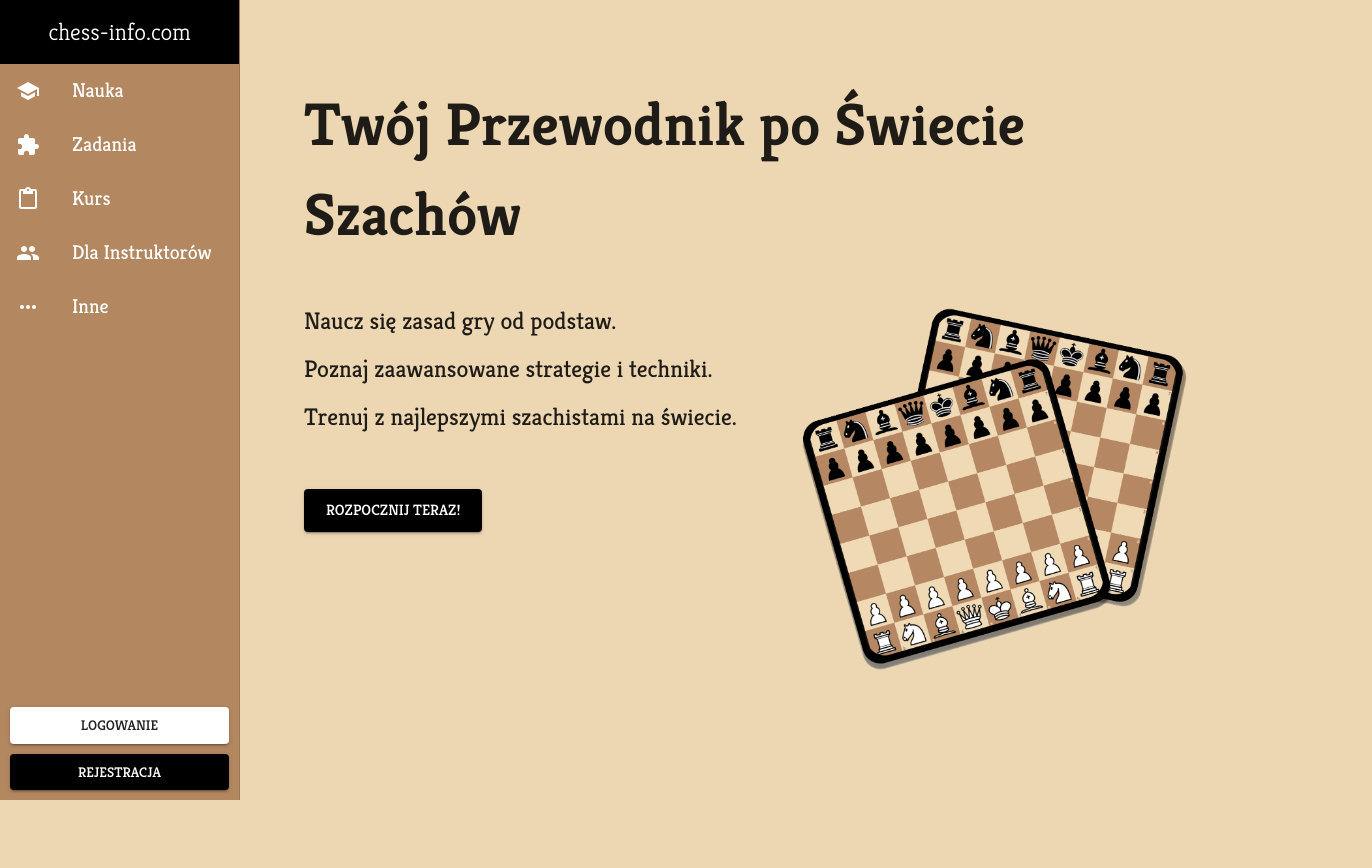
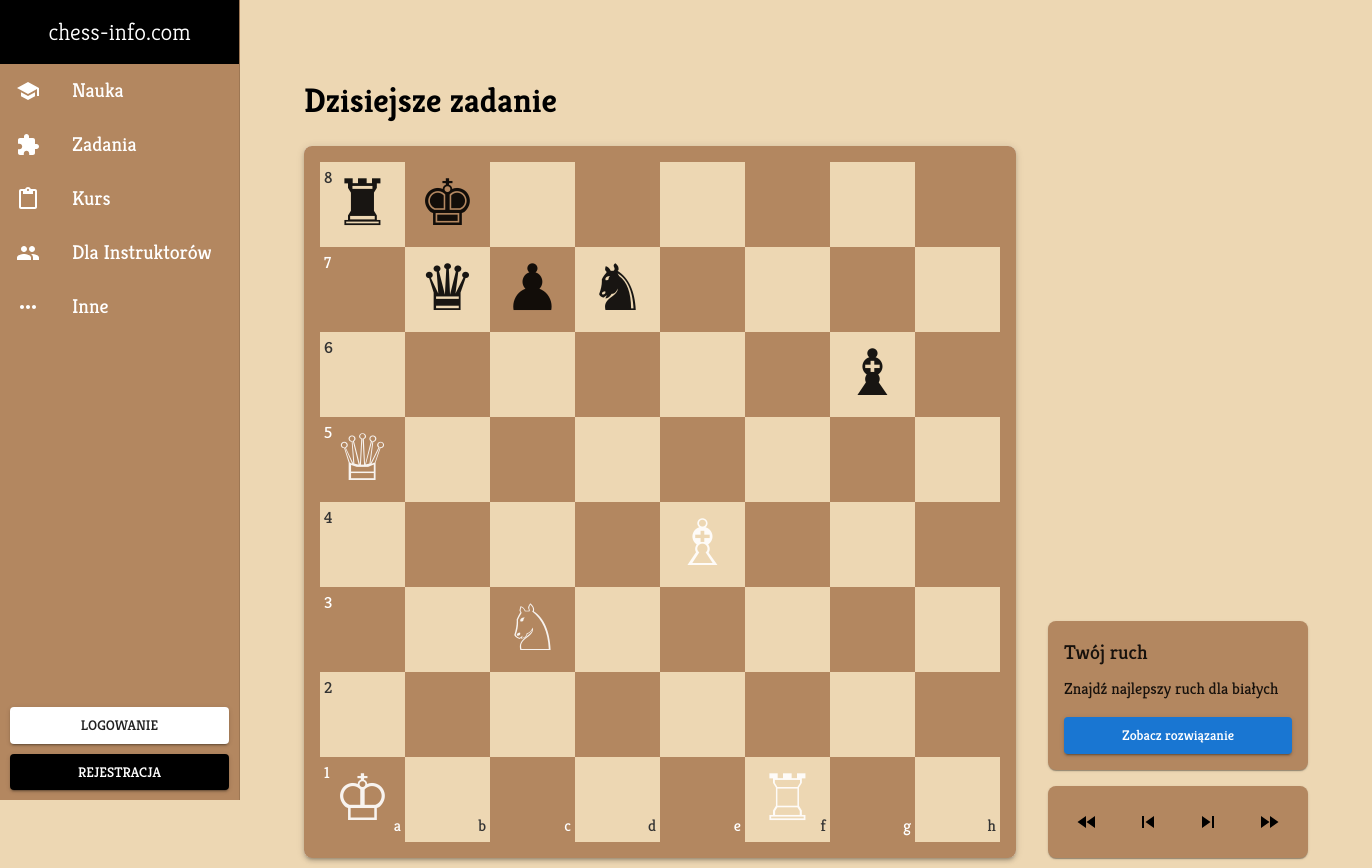
Before and after one commit to wojzam/chess-info, a React (Vite) app in the folder frontend/: page /daily-task in a window 1280 px wide. Before the commit this address led to /. Shown: the top 868 px of the page, 1372 px wide, since content can reach past the window. Before the commit the page ends 800 px from the top, so only its background shows below. Built offline with nearby package versions, Linux system fonts and the light colour scheme.

Commit message:
Add daily task page

```diff
--- a/frontend/src/App.jsx
+++ b/frontend/src/App.jsx
@@ -6,6 +6,7 @@ import MainPage from './pages/MainPage.jsx';
 import Login from './pages/Login.jsx';
 import SignUp from './pages/SignUp.jsx';
 import PuzzlePage from "./pages/PuzzlePage.jsx";
+import DailyTaskPage from "./pages/DailyTaskPage.jsx";
 import NewMeetingPage from "./pages/NewMeetingPage.jsx";
 
 export default function App() {
@@ -21,6 +22,7 @@ export default function App() {
                         <Route path="/login" element={<Login/>}/>
                         <Route path="/signup" element={<SignUp/>}/>
                         <Route path="/puzzle" element={<PuzzlePage/>}/>
+                        <Route path="/daily-task" element={<DailyTaskPage/>}/>
                         <Route path="/new-meeting" element={<NewMeetingPage/>}/>
                     </Route>
                     <Route path="*" element={<Navigate replace to="/"/>}/>
--- a/frontend/src/components/Layout.jsx
+++ b/frontend/src/components/Layout.jsx
@@ -53,7 +53,7 @@ export default function Layout() {
             text: "Zadania",
             icon: <ExtensionIcon/>,
             submenu: [
-                {text: "Dzisiejsze zadanie", href: "/"},
+                {text: "Dzisiejsze zadanie", href: "/daily-task"},
                 {text: "Obecne zadania", href: "/"},
                 {text: "Rozpocznij nowe", href: "/"},
             ]
--- /dev/null
+++ b/frontend/src/components/chess/ControlledChessBoard.jsx
@@ -0,0 +1,143 @@
+import React, {useState} from 'react';
+import {Box, Button, Paper, Stack, Typography} from '@mui/material';
+import ChessBoard from "./ChessBoard.jsx";
+import SkipPreviousIcon from '@mui/icons-material/SkipPrevious';
+import FastRewindIcon from '@mui/icons-material/FastRewind';
+import FastForwardIcon from '@mui/icons-material/FastForward';
+import SkipNextIcon from '@mui/icons-material/SkipNext';
+
+const ControlledChessBoard = ({puzzle}) => {
+    const [showSolution, setShowSolution] = useState(false);
+
+    const handleShowSolution = () => {
+        setShowSolution(true);
+    };
+
+    const handleFirstMove = () => {
+        // TODO
+    };
+
+    const handlePreviousMove = () => {
+        // TODO
+    };
+
+    const handleNextMove = () => {
+        // TODO
+    };
+
+    const handleLastMove = () => {
+        // TODO
+    };
+
+    return (
+        <Box sx={{
+            display: 'flex',
+            gap: 4,
+            flexDirection: {
+                xs: "column",
+                sm: "column",
+                md: "row",
+            },
+        }}>
+            <Box sx={{flex: 1}}>
+                <Paper
+                    elevation={3}
+                    sx={{
+                        borderRadius: 2,
+                        overflow: 'hidden',
+                        backgroundColor: '#fff'
+                    }}
+                >
+                    <ChessBoard puzzle={puzzle}/>
+                </Paper>
+            </Box>
+
+            {/* Right Side - Info Panel */}
+            <Box
+                sx={{
+                    width: {
+                        xs: "100%",
+                        sm: "100%",
+                        md: '260px',
+                    },
+                    display: 'flex',
+                    flexDirection: 'column',
+                    justifyContent: 'flex-end',
+                    gap: 2
+                }}
+            >
+                {/* Move Instructions */}
+                <Paper
+                    sx={{
+                        p: 2,
+                        borderRadius: 2
+                    }}
+                >
+                    <Typography variant="h6" sx={{mb: 1}}>
+                        Twój ruch
+                    </Typography>
+                    <Typography variant="body1" sx={{mb: 2}}>
+                        Znajdź najlepszy ruch dla białych
+                    </Typography>
+                    <Button
+                        variant="contained"
+                        color="primary"
+                        fullWidth
+                        onClick={handleShowSolution}
+                        sx={{
+                            textTransform: 'none',
+                            backgroundColor: '#1976d2'
+                        }}
+                    >
+                        Zobacz rozwiązanie
+                    </Button>
+                </Paper>
+
+                {/* Navigation Controls */}
+                <Paper
+                    sx={{
+                        p: 2,
+                        borderRadius: 2
+                    }}
+                >
+                    <Stack
+                        direction="row"
+                        spacing={1}
+                        justifyContent="space-between"
+                    >
+                        <Button
+                            onClick={handleFirstMove}
+                            size="large"
+                            sx={{minWidth: 0}}
+                        >
+                            <FastRewindIcon/>
+                        </Button>
+                        <Button
+                            onClick={handlePreviousMove}
+                            size="large"
+                            sx={{minWidth: 0}}
+                        >
+                            <SkipPreviousIcon/>
+                        </Button>
+                        <Button
+                            onClick={handleNextMove}
+                            size="large"
+                            sx={{minWidth: 0}}
+                        >
+                            <SkipNextIcon/>
+                        </Button>
+                        <Button
+                            onClick={handleLastMove}
+                            size="large"
+                            sx={{minWidth: 0}}
+                        >
+                            <FastForwardIcon/>
+                        </Button>
+                    </Stack>
+                </Paper>
+            </Box>
+        </Box>
+    );
+};
+
+export default ControlledChessBoard;
--- /dev/null
+++ b/frontend/src/pages/DailyTaskPage.jsx
@@ -0,0 +1,23 @@
+import React from 'react';
+import {Box, Typography} from '@mui/material';
+import ControlledChessBoard from "../components/chess/ControlledChessBoard.jsx";
+import {samplePuzzle} from '../const/SampleData.jsx'
+
+const DailyTaskPage = ({puzzle = samplePuzzle}) => {
+
+    return (
+        <Box>
+            <Typography
+                variant="h4"
+                sx={{
+                    mb: 3, fontWeight: 'bold', color: '#000'
+                }}
+            >
+                Dzisiejsze zadanie
+            </Typography>
+            <ControlledChessBoard puzzle={puzzle}/>
+        </Box>
+    );
+};
+
+export default DailyTaskPage;
--- a/frontend/src/pages/PuzzlePage.jsx
+++ b/frontend/src/pages/PuzzlePage.jsx
@@ -1,158 +1,27 @@
-import React, {useState} from 'react';
-import {Box, Button, Paper, Stack, Typography} from '@mui/material';
-import ChessBoard from '../components/chess/ChessBoard';
+import React from 'react';
+import {Box, IconButton, Paper, Typography} from '@mui/material';
+import ControlledChessBoard from "../components/chess/ControlledChessBoard.jsx";
 import {samplePuzzle} from '../const/SampleData.jsx'
-import SkipPreviousIcon from '@mui/icons-material/SkipPrevious';
-import FastRewindIcon from '@mui/icons-material/FastRewind';
-import FastForwardIcon from '@mui/icons-material/FastForward';
-import SkipNextIcon from '@mui/icons-material/SkipNext';
+import ShuffleIcon from '@mui/icons-material/Shuffle';
 
-
-const PuzzlePage = ({puzzleId = samplePuzzle.id, puzzle = samplePuzzle}) => {
-    const [showSolution, setShowSolution] = useState(false);
-
-    const handleShowSolution = () => {
-        setShowSolution(true);
-    };
-
-    const handleFirstMove = () => {
-        // TODO
-    };
-
-    const handlePreviousMove = () => {
-        // TODO
-    };
-
-    const handleNextMove = () => {
-        // TODO
-    };
-
-    const handleLastMove = () => {
-        // TODO
-    };
+const PuzzlePage = () => {
 
     return (
         <Box>
-            <Typography
-                variant="h4"
-                sx={{
-                    mb: 3,
-                    fontWeight: 'bold',
-                    color: '#000'
-                }}
-            >
-                Zagadka #{puzzleId}
-            </Typography>
-
-            {/* Main Content Container */}
-            <Box sx={{
-                display: 'flex',
-                gap: 4,
-                flexDirection: {
-                    xs: "column",
-                    sm: "column",
-                    md: "row",
-                },
-            }}>
-                {/* Left Side - Chess Board */}
-                <Box sx={{flex: 1}}>
-                    <Paper
-                        elevation={3}
-                        sx={{
-                            borderRadius: 2,
-                            overflow: 'hidden',
-                            backgroundColor: '#fff'
-                        }}
-                    >
-                        <ChessBoard puzzle={puzzle}/>
-                    </Paper>
-                </Box>
-
-                {/* Right Side - Info Panel */}
-                <Box
-                    sx={{
-                        width: {
-                            xs: "100%",
-                            sm: "100%",
-                            md: '260px',
-                        },
-                        display: 'flex',
-                        flexDirection: 'column',
-                        justifyContent: 'flex-end',
-                        gap: 2
-                    }}
+            <Box mb={3} display="flex" flexDirection="row" justifyContent="space-between" maxWidth={"712px"}>
+                <Typography
+                    variant="h4"
+                    sx={{fontWeight: 'bold', color: '#000'}}
                 >
-                    {/* Move Instructions */}
-                    <Paper
-                        sx={{
-                            p: 2,
-                            borderRadius: 2
-                        }}
-                    >
-                        <Typography variant="h6" sx={{mb: 1}}>
-                            Twój ruch
-                        </Typography>
-                        <Typography variant="body1" sx={{mb: 2}}>
-                            Znajdź najlepszy ruch dla białych
-                        </Typography>
-                        <Button
-                            variant="contained"
-                            color="primary"
-                            fullWidth
-                            onClick={handleShowSolution}
-                            sx={{
-                                textTransform: 'none',
-                                backgroundColor: '#1976d2'
-                            }}
-                        >
-                            Zobacz rozwiązanie
-                        </Button>
-                    </Paper>
-
-                    {/* Navigation Controls */}
-                    <Paper
-                        sx={{
-                            p: 2,
-                            borderRadius: 2
-                        }}
-                    >
-                        <Stack
-                            direction="row"
-                            spacing={1}
-                            justifyContent="space-between"
-                        >
-                            <Button
-                                onClick={handleFirstMove}
-                                size="large"
-                                sx={{minWidth: 0}}
-                            >
-                                <FastRewindIcon/>
-                            </Button>
-                            <Button
-                                onClick={handlePreviousMove}
-                                size="large"
-                                sx={{minWidth: 0}}
-                            >
-                                <SkipPreviousIcon/>
-                            </Button>
-                            <Button
-                                onClick={handleNextMove}
-                                size="large"
-                                sx={{minWidth: 0}}
-                            >
-                                <SkipNextIcon/>
-                            </Button>
-                            <Button
-                                onClick={handleLastMove}
-                                size="large"
-                                sx={{minWidth: 0}}
-                            >
-                                <FastForwardIcon/>
-                            </Button>
-                        </Stack>
-                    </Paper>
-                </Box>
+                    Zagadka #{samplePuzzle.id}
+                </Typography>
+                <Paper elevation={2}>
+                    <IconButton>
+                        <ShuffleIcon/>
+                    </IconButton>
+                </Paper>
             </Box>
+            <ControlledChessBoard puzzle={samplePuzzle}/>
         </Box>
     );
 };
```
